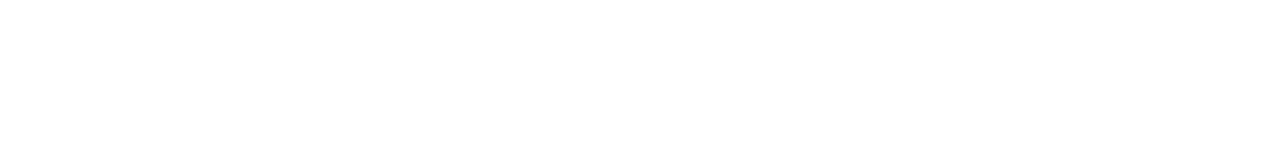
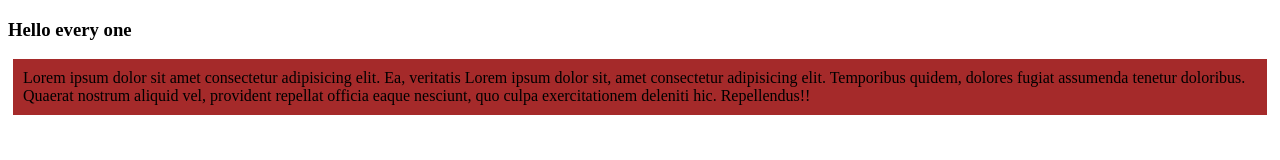
Before and after one commit to Uzzal-Mistry/My-first-github-repo, a plain HTML site: page index.html in a window 1280 px wide. Drawn offline with Linux system fonts and the light colour scheme.

Commit message:
hello people

```diff
--- a/index.html
+++ b/index.html
@@ -1,11 +1,19 @@
 <!DOCTYPE html>
 <html lang="en">
+
 <head>
     <meta charset="UTF-8">
     <meta name="viewport" content="width=device-width, initial-scale=1.0">
     <title>My-first-repo-code</title>
+    <link rel="stylesheet" href="style.css">
 </head>
+
 <body>
+    <h3>Hello every one</h3>
+    <p>Lorem ipsum dolor sit amet consectetur adipisicing elit. Ea, veritatis Lorem ipsum dolor sit, amet consectetur
+        adipisicing elit. Temporibus quidem, dolores fugiat assumenda tenetur doloribus. Quaerat nostrum aliquid vel,
+        provident repellat officia eaque nesciunt, quo culpa exercitationem deleniti hic. Repellendus!!</p>
 
 </body>
+
 </html>
--- /dev/null
+++ b/style.css
@@ -0,0 +1,5 @@
+p{
+    background-color: brown;
+    margin: 5px;
+    padding: 10px;
+}
```
